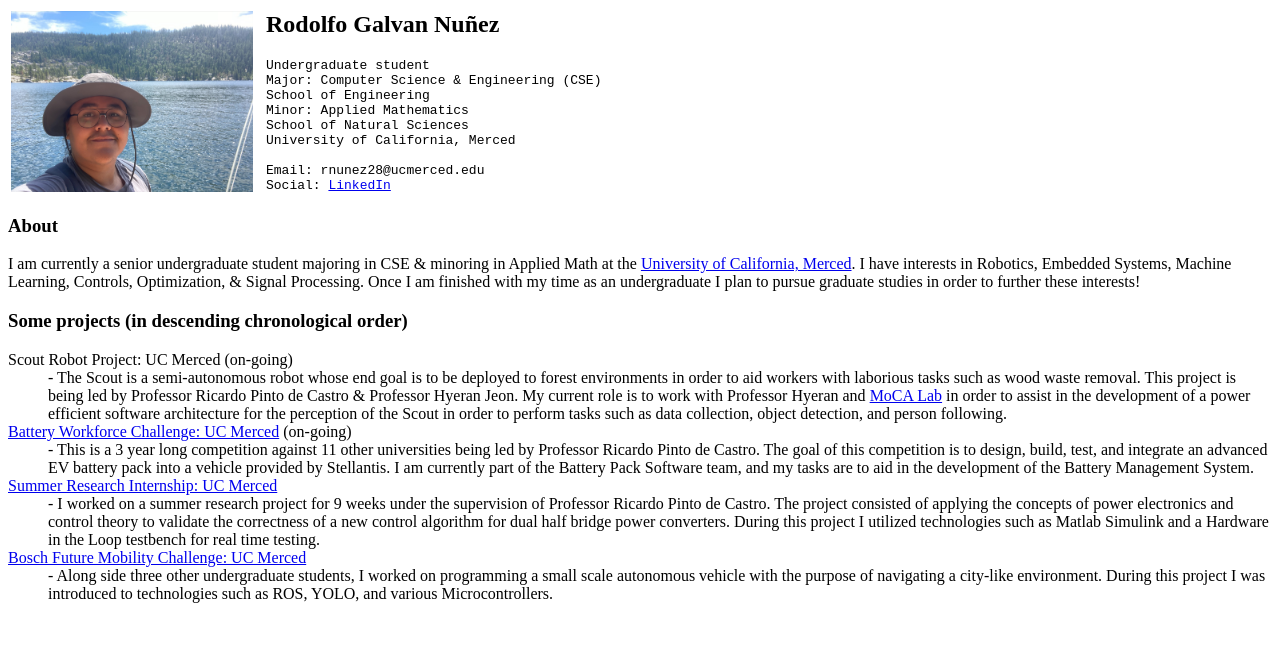
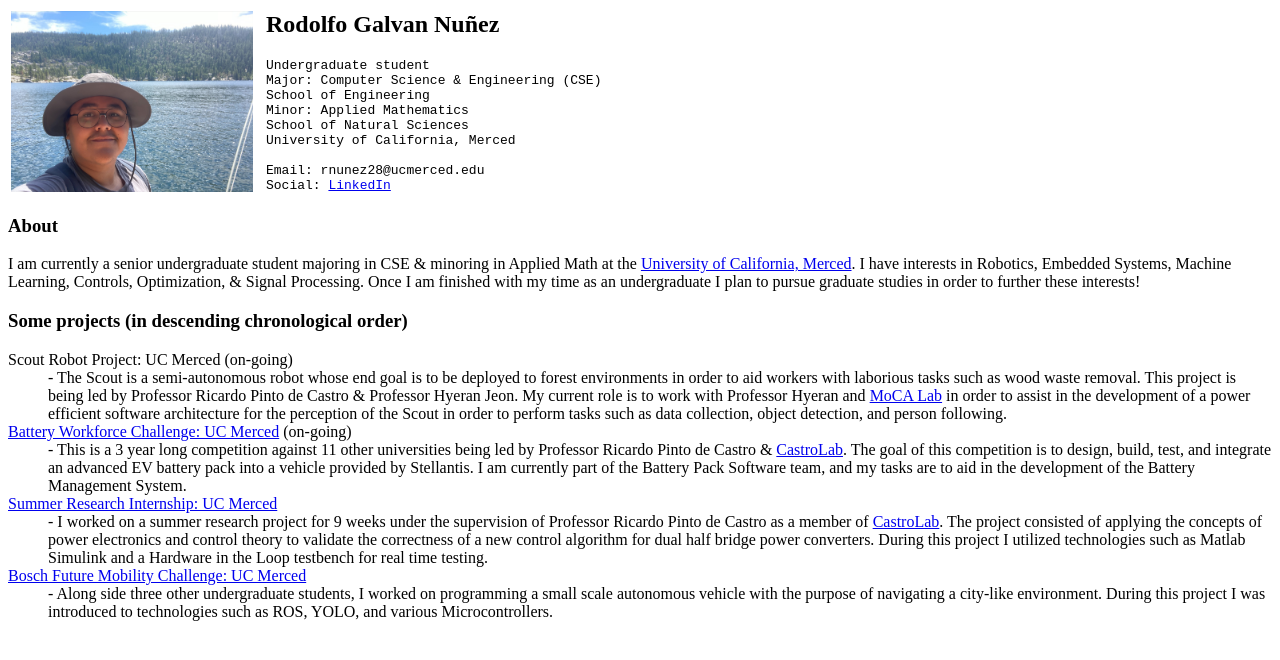
Before and after one commit to Rodolfo135/website, a plain HTML site: page index.html in a window 1280 px wide. Drawn offline with Linux system fonts and the light colour scheme.

Commit message:
added some hyperlinks

```diff
--- a/index.html
+++ b/index.html
@@ -73,14 +73,14 @@
                 <dt><a href="https://news.ucmerced.edu/news/2023/uc-merced-team-picked-federal-ev-battery-competition">Battery
                         Workforce Challenge: UC Merced</a> (on-going)</dt>
                 <dd>- This is a 3 year long competition against 11 other universities being led by Professor Ricardo Pinto de
-                    Castro. The goal of this competition is to
+                    Castro & <a href="https://sites.google.com/view/decastro/">CastroLab</a>. The goal of this competition is to
                     design, build, test, and integrate an advanced EV battery pack into a vehicle provided by Stellantis.
                     I am currently part of the Battery Pack Software team, and my tasks are to aid in the development of the
                     Battery Management System.
                 </dd>
                 <dt><a href="SRI_UCM.html">Summer Research Internship: UC Merced</a></dt>
                 <dd>- I worked on a summer research project for 9 weeks under the supervision of Professor Ricardo Pinto de
-                    Castro. The project consisted of applying the concepts of power electronics and control theory
+                    Castro as a member of <a href="https://sites.google.com/view/decastro/">CastroLab</a>. The project consisted of applying the concepts of power electronics and control theory
                     to validate the correctness of a new control algorithm for dual half bridge power converters. During
                     this
                     project I utilized technologies such as Matlab Simulink and a Hardware in the Loop testbench
```
